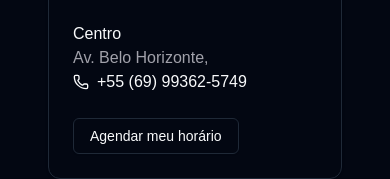
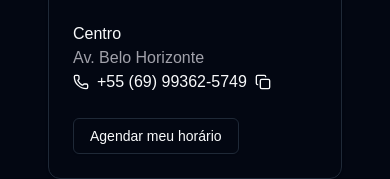
Before and after one commit to theVieira/forbicibarbearia.com, a Next.js app: page / in a window 390 px wide. Shown: the part 2751-2930 px from the top of the page. Built offline with nearby package versions, Linux system fonts and the light colour scheme.

Commit message:
feat: add copy to clipboard in phone number

```diff
--- a/src/app/(home)/components/unitys-section.tsx
+++ b/src/app/(home)/components/unitys-section.tsx
@@ -1,6 +1,9 @@
+'use client'
+
 import { ScheduleButton } from '@/components/schedule-button'
 import { Card, CardContent, CardFooter, CardHeader } from '@/components/ui/card'
-import { Phone } from 'lucide-react'
+import { toast } from '@/hooks/use-toast'
+import { Copy, Phone } from 'lucide-react'
 import Image from 'next/image'
 
 interface IUnity {
@@ -32,6 +35,11 @@ const Unitys: IUnity[] = [
 ]
 
 export function UnitysSection() {
+	function copyToClipboard(phone: string) {
+		navigator.clipboard.writeText(phone)
+		toast({ description: 'Copiado para a área de transferência' })
+	}
+
 	return (
 		<section className="p-6">
 			<p className="text-2xl text-zinc-300 text-center">Nossas unidades</p>
@@ -58,11 +66,15 @@ export function UnitysSection() {
 							<CardContent>
 								<p>{neighborhood}</p>
 								<p className="text-zinc-400">
-									{street}, {number}
+									{street} {number && <>, number</>}
 								</p>
-								<p className="flex items-center gap-2">
+								<p
+									className="flex items-center gap-2"
+									onClick={() => copyToClipboard(phone)}
+								>
 									<Phone size={16} />
 									{phone}
+									<Copy size={16} />
 								</p>
 							</CardContent>
 							<CardFooter>
```
